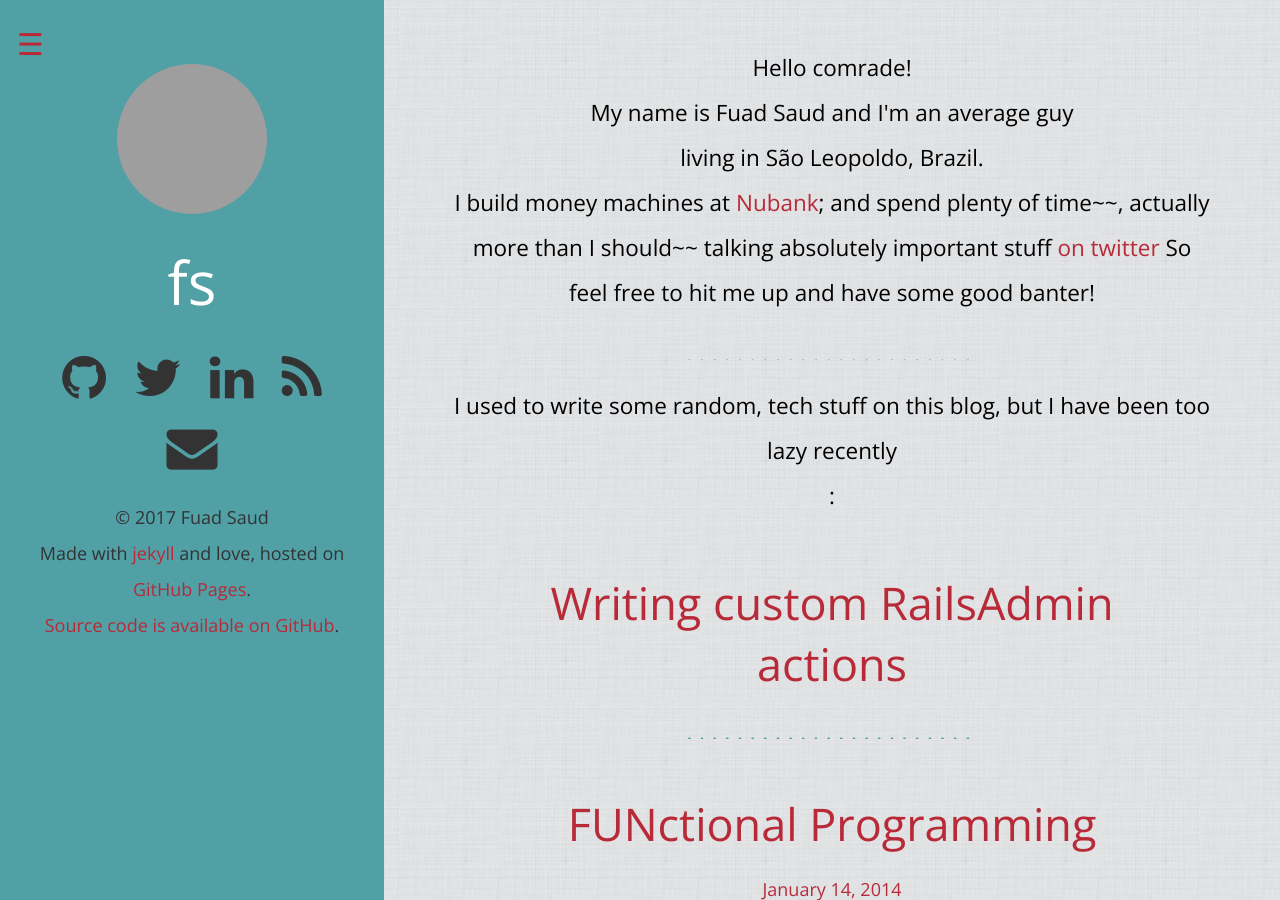
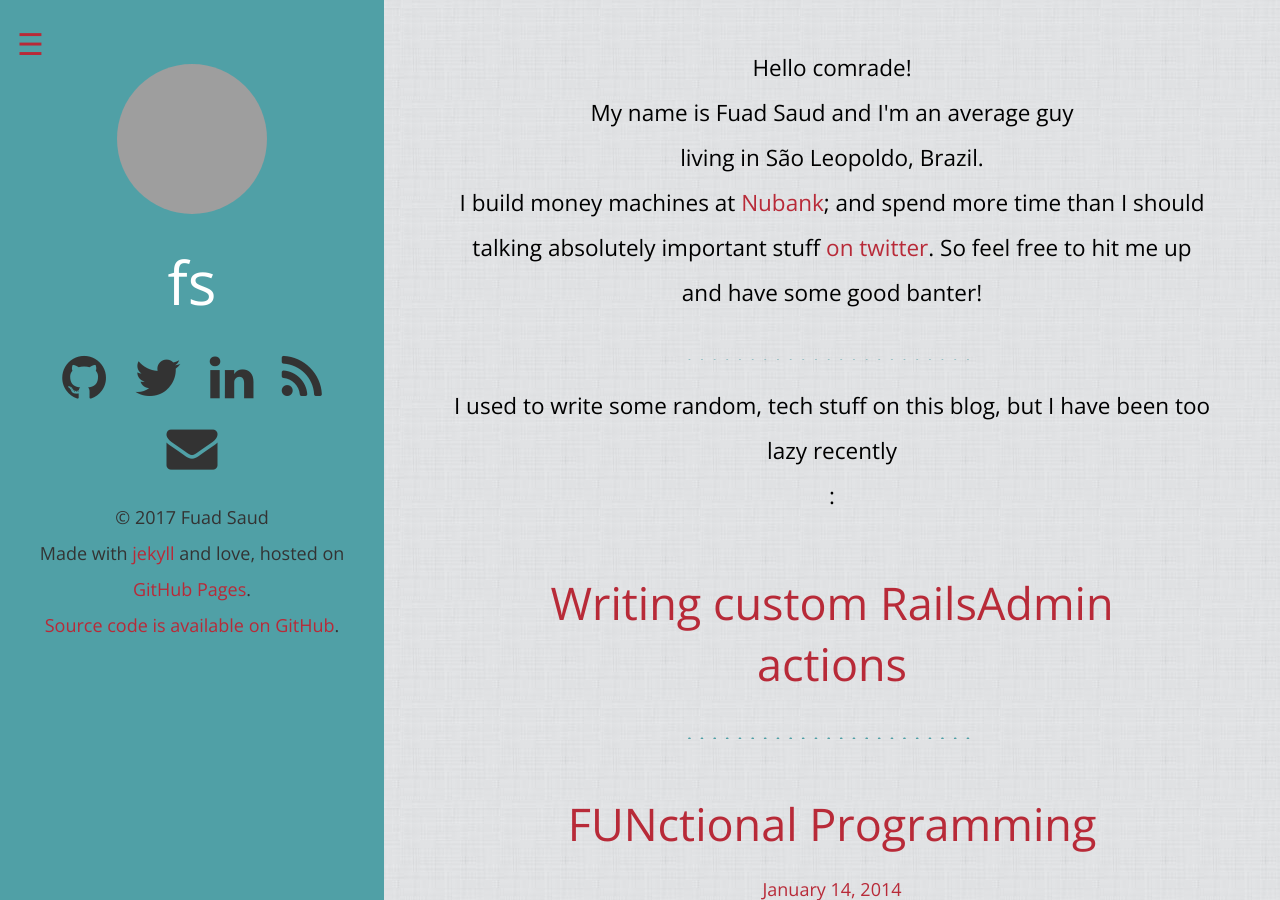
Before and after one commit to fuadsaud/fuadsaud.github.io, a Jekyll site: the page built from index.html, in a window 1280 px wide and 900 px high. Built offline with Jekyll 4.4.1, drawn with Linux system fonts in a browser that asks for light colours; nearby versions of some CDN libraries; grey boxes are pictures that could not be loaded.

Commit message:
Update index.html

```diff
--- a/index.html
+++ b/index.html
@@ -6,8 +6,8 @@ layout: default
     My name is <strong>{{ site.author.name }}</strong> and I'm an average guy<br>
     living in {{ site.author.location }}.<br>
     I build money machines at <a href="https://nubank.com.br" target="_blank">Nubank</a>;
-    and spend plenty of time~~, actually more than I should~~ talking absolutely important stuff
-    <a href="{{ site.author.links.twitter }}" target="_blank">on twitter</a> So feel free to hit
+    and spend more time than I should talking absolutely important stuff
+    <a href="{{ site.author.links.twitter }}" target="_blank">on twitter</a>. So feel free to hit
     me up and have some good banter!
 </p>
 
```
